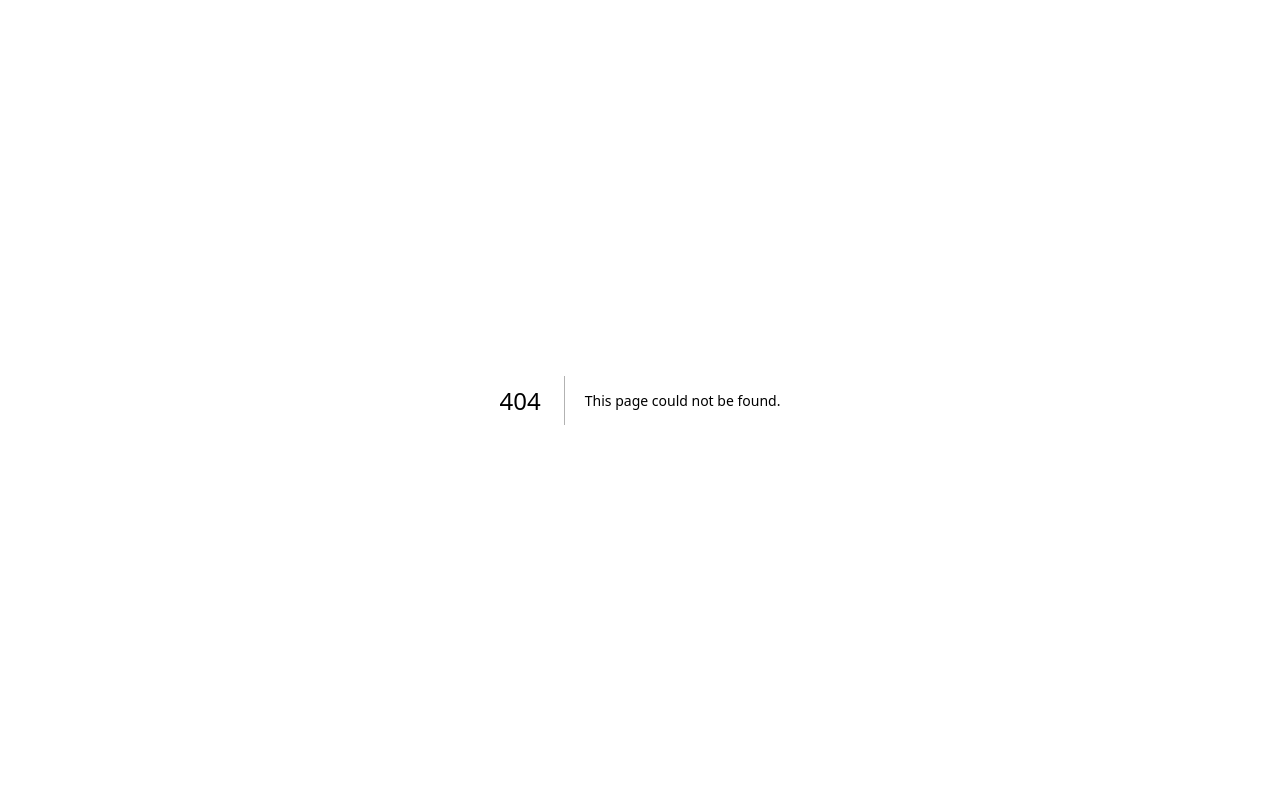
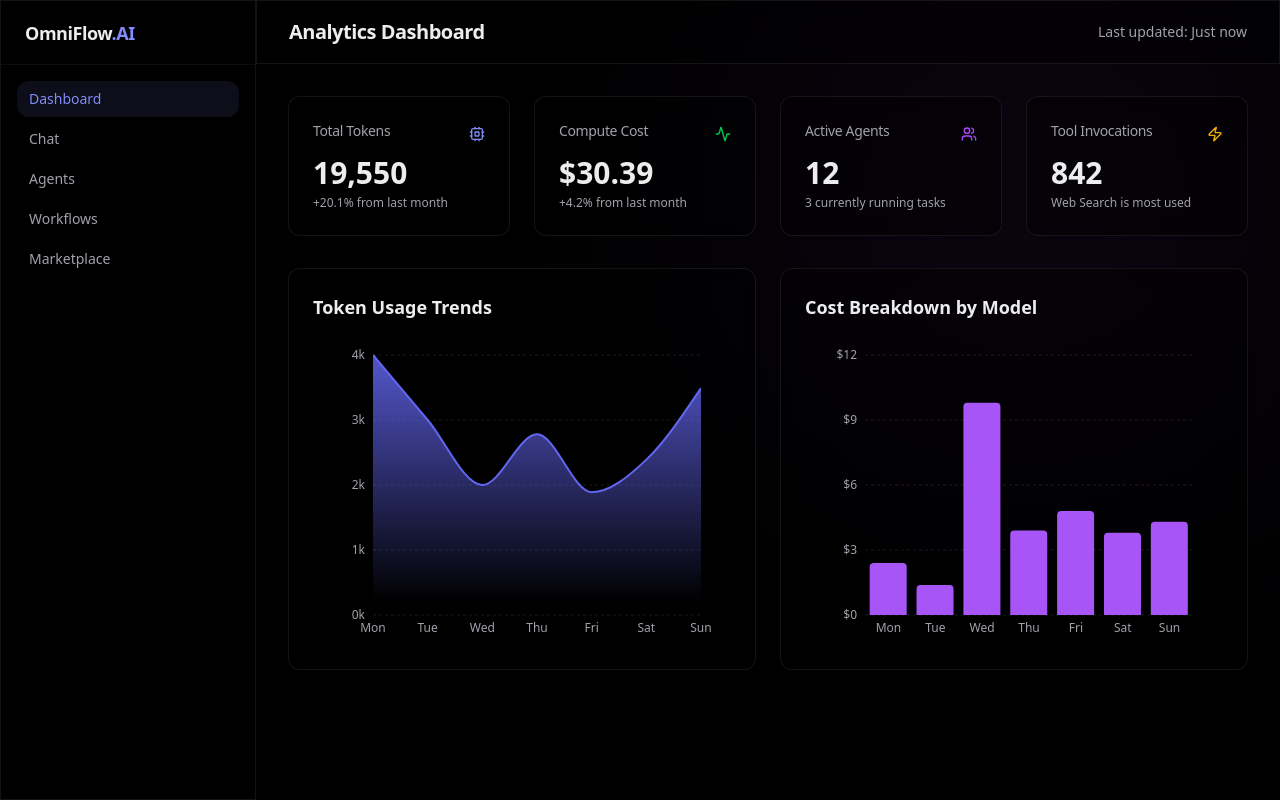
Before and after one commit to ZiadMGamal/OmniFlow.Ai, a Next.js app in the folder frontend/: page /dashboard in a window 1280 px wide. Before the commit this address had no page. Built offline with nearby package versions, Linux system fonts and the light colour scheme.

Commit message:
Dashboard

```diff
--- /dev/null
+++ b/frontend/src/app/dashboard/page.tsx
@@ -0,0 +1,142 @@
+"use client";
+
+import Link from "next/link";
+import { LayoutDashboard, Users, Zap, Search, Activity, Cpu } from "lucide-react";
+import { CardContent, CardHeader, CardTitle, GlassCard } from "@/components/ui/Card";
+import { AreaChart, Area, XAxis, YAxis, CartesianGrid, Tooltip, ResponsiveContainer, BarChart, Bar } from 'recharts';
+
+const data = [
+  { name: 'Mon', tokens: 4000, cost: 2.40 },
+  { name: 'Tue', tokens: 3000, cost: 1.39 },
+  { name: 'Wed', tokens: 2000, cost: 9.80 },
+  { name: 'Thu', tokens: 2780, cost: 3.90 },
+  { name: 'Fri', tokens: 1890, cost: 4.80 },
+  { name: 'Sat', tokens: 2390, cost: 3.80 },
+  { name: 'Sun', tokens: 3490, cost: 4.30 },
+];
+
+export default function DashboardPage() {
+  return (
+    <div className="flex h-screen bg-background">
+      {/* Sidebar */}
+      <aside className="w-64 border-r glass hidden md:flex flex-col">
+        <div className="h-16 flex items-center px-6 border-b border-white/5">
+          <span className="font-bold text-lg tracking-tight">OmniFlow<span className="text-accent">.AI</span></span>
+        </div>
+        <nav className="p-4 space-y-1 flex-1">
+          <Link href="/dashboard" className="flex items-center px-3 py-2 text-sm rounded-lg bg-accent/10 text-accent font-medium">Dashboard</Link>
+          <Link href="/chat" className="flex items-center px-3 py-2 text-sm rounded-lg hover:bg-white/5 text-muted-foreground hover:text-foreground transition-colors">Chat</Link>
+          <Link href="/agents" className="flex items-center px-3 py-2 text-sm rounded-lg hover:bg-white/5 text-muted-foreground hover:text-foreground transition-colors">Agents</Link>
+          <Link href="/workflows" className="flex items-center px-3 py-2 text-sm rounded-lg hover:bg-white/5 text-muted-foreground hover:text-foreground transition-colors">Workflows</Link>
+          <Link href="/marketplace" className="flex items-center px-3 py-2 text-sm rounded-lg hover:bg-white/5 text-muted-foreground hover:text-foreground transition-colors">Marketplace</Link>
+        </nav>
+      </aside>
+
+      {/* Main Content */}
+      <main className="flex-1 overflow-y-auto relative">
+        <div className="absolute top-0 right-0 w-[50%] h-[50%] rounded-full bg-purple-500/10 blur-[150px] pointer-events-none" />
+
+        <header className="h-16 flex items-center justify-between px-8 border-b border-white/5 glass sticky top-0 z-10">
+          <h1 className="text-xl font-semibold tracking-tight">Analytics Dashboard</h1>
+          <div className="flex items-center gap-4">
+            <span className="text-sm text-muted-foreground">Last updated: Just now</span>
+          </div>
+        </header>
+
+        <div className="p-8 space-y-8 z-10 relative">
+          {/* Top KPIs */}
+          <div className="grid grid-cols-1 md:grid-cols-2 lg:grid-cols-4 gap-6">
+            <GlassCard>
+              <CardHeader className="flex flex-row items-center justify-between pb-2">
+                <CardTitle className="text-sm font-medium text-muted-foreground">Total Tokens</CardTitle>
+                <Cpu className="h-4 w-4 text-accent" />
+              </CardHeader>
+              <CardContent>
+                <div className="text-3xl font-bold">19,550</div>
+                <p className="text-xs text-muted-foreground mt-1">+20.1% from last month</p>
+              </CardContent>
+            </GlassCard>
+
+            <GlassCard>
+              <CardHeader className="flex flex-row items-center justify-between pb-2">
+                <CardTitle className="text-sm font-medium text-muted-foreground">Compute Cost</CardTitle>
+                <Activity className="h-4 w-4 text-green-500" />
+              </CardHeader>
+              <CardContent>
+                <div className="text-3xl font-bold">$30.39</div>
+                <p className="text-xs text-muted-foreground mt-1">+4.2% from last month</p>
+              </CardContent>
+            </GlassCard>
+
+            <GlassCard>
+              <CardHeader className="flex flex-row items-center justify-between pb-2">
+                <CardTitle className="text-sm font-medium text-muted-foreground">Active Agents</CardTitle>
+                <Users className="h-4 w-4 text-purple-500" />
+              </CardHeader>
+              <CardContent>
+                <div className="text-3xl font-bold">12</div>
+                <p className="text-xs text-muted-foreground mt-1">3 currently running tasks</p>
+              </CardContent>
+            </GlassCard>
+
+            <GlassCard>
+              <CardHeader className="flex flex-row items-center justify-between pb-2">
+                <CardTitle className="text-sm font-medium text-muted-foreground">Tool Invocations</CardTitle>
+                <Zap className="h-4 w-4 text-yellow-500" />
+              </CardHeader>
+              <CardContent>
+                <div className="text-3xl font-bold">842</div>
+                <p className="text-xs text-muted-foreground mt-1">Web Search is most used</p>
+              </CardContent>
+            </GlassCard>
+          </div>
+
+          {/* Charts */}
+          <div className="grid grid-cols-1 lg:grid-cols-2 gap-6">
+            <GlassCard className="p-6">
+              <h3 className="text-lg font-semibold mb-6">Token Usage Trends</h3>
+              <div className="h-[300px] w-full">
+                <ResponsiveContainer width="100%" height="100%">
+                  <AreaChart data={data} margin={{ top: 10, right: 30, left: 0, bottom: 0 }}>
+                    <defs>
+                      <linearGradient id="colorTokens" x1="0" y1="0" x2="0" y2="1">
+                        <stop offset="5%" stopColor="#6366f1" stopOpacity={0.8}/>
+                        <stop offset="95%" stopColor="#6366f1" stopOpacity={0}/>
+                      </linearGradient>
+                    </defs>
+                    <CartesianGrid strokeDasharray="3 3" stroke="rgba(255,255,255,0.1)" vertical={false} />
+                    <XAxis dataKey="name" stroke="#a1a1aa" fontSize={12} tickLine={false} axisLine={false} />
+                    <YAxis stroke="#a1a1aa" fontSize={12} tickLine={false} axisLine={false} tickFormatter={(value) => `${value / 1000}k`} />
+                    <Tooltip
+                      contentStyle={{ backgroundColor: '#09090b', borderColor: '#27272a', borderRadius: '8px' }}
+                      itemStyle={{ color: '#fff' }}
+                    />
+                    <Area type="monotone" dataKey="tokens" stroke="#6366f1" strokeWidth={2} fillOpacity={1} fill="url(#colorTokens)" />
+                  </AreaChart>
+                </ResponsiveContainer>
+              </div>
+            </GlassCard>
+
+            <GlassCard className="p-6">
+              <h3 className="text-lg font-semibold mb-6">Cost Breakdown by Model</h3>
+              <div className="h-[300px] w-full">
+                <ResponsiveContainer width="100%" height="100%">
+                  <BarChart data={data} margin={{ top: 10, right: 30, left: 0, bottom: 0 }}>
+                    <CartesianGrid strokeDasharray="3 3" stroke="rgba(255,255,255,0.1)" vertical={false} />
+                    <XAxis dataKey="name" stroke="#a1a1aa" fontSize={12} tickLine={false} axisLine={false} />
+                    <YAxis stroke="#a1a1aa" fontSize={12} tickLine={false} axisLine={false} tickFormatter={(value) => `$${value}`} />
+                    <Tooltip
+                      cursor={{fill: 'rgba(255,255,255,0.05)'}}
+                      contentStyle={{ backgroundColor: '#09090b', borderColor: '#27272a', borderRadius: '8px' }}
+                    />
+                    <Bar dataKey="cost" fill="#a855f7" radius={[4, 4, 0, 0]} />
+                  </BarChart>
+                </ResponsiveContainer>
+              </div>
+            </GlassCard>
+          </div>
+        </div>
+      </main>
+    </div>
+  );
+}
```
